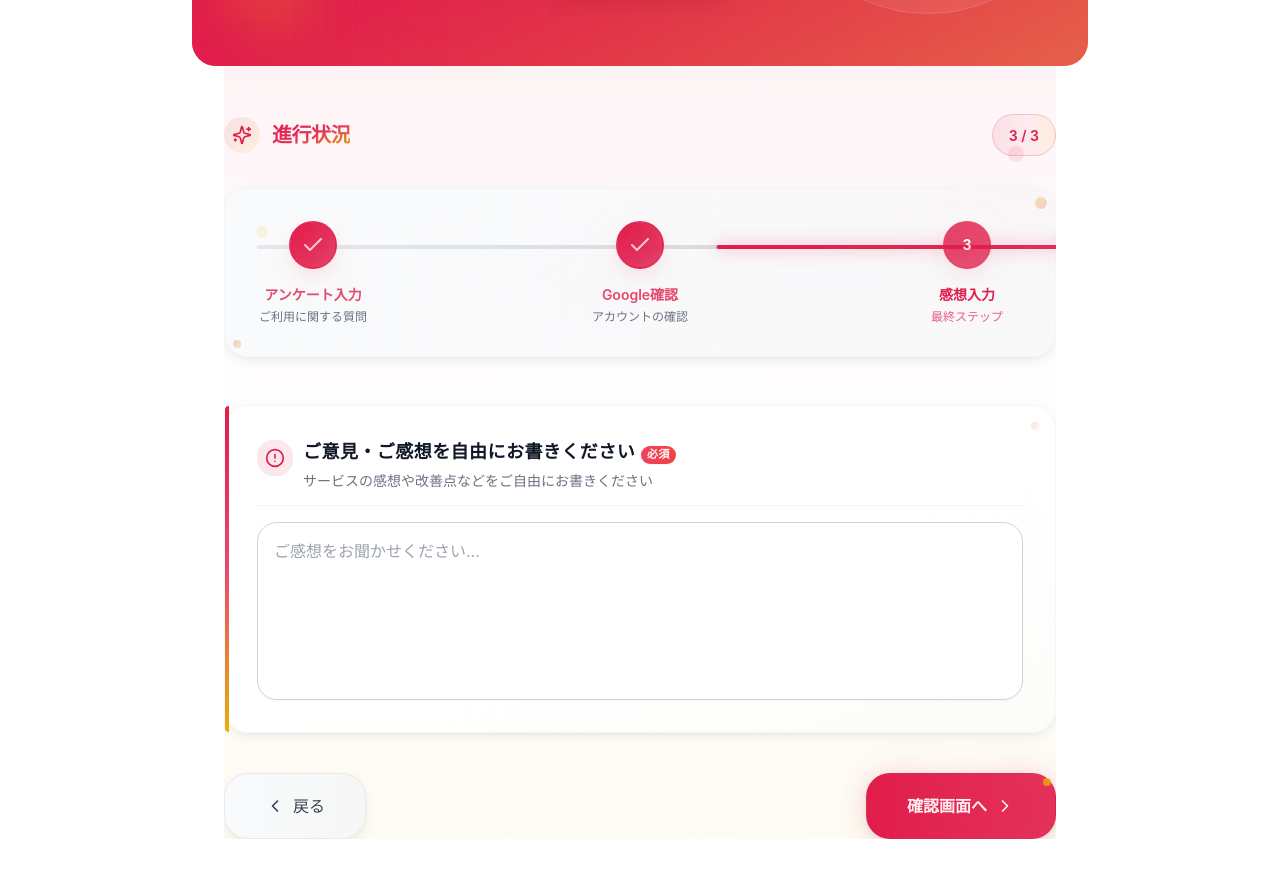
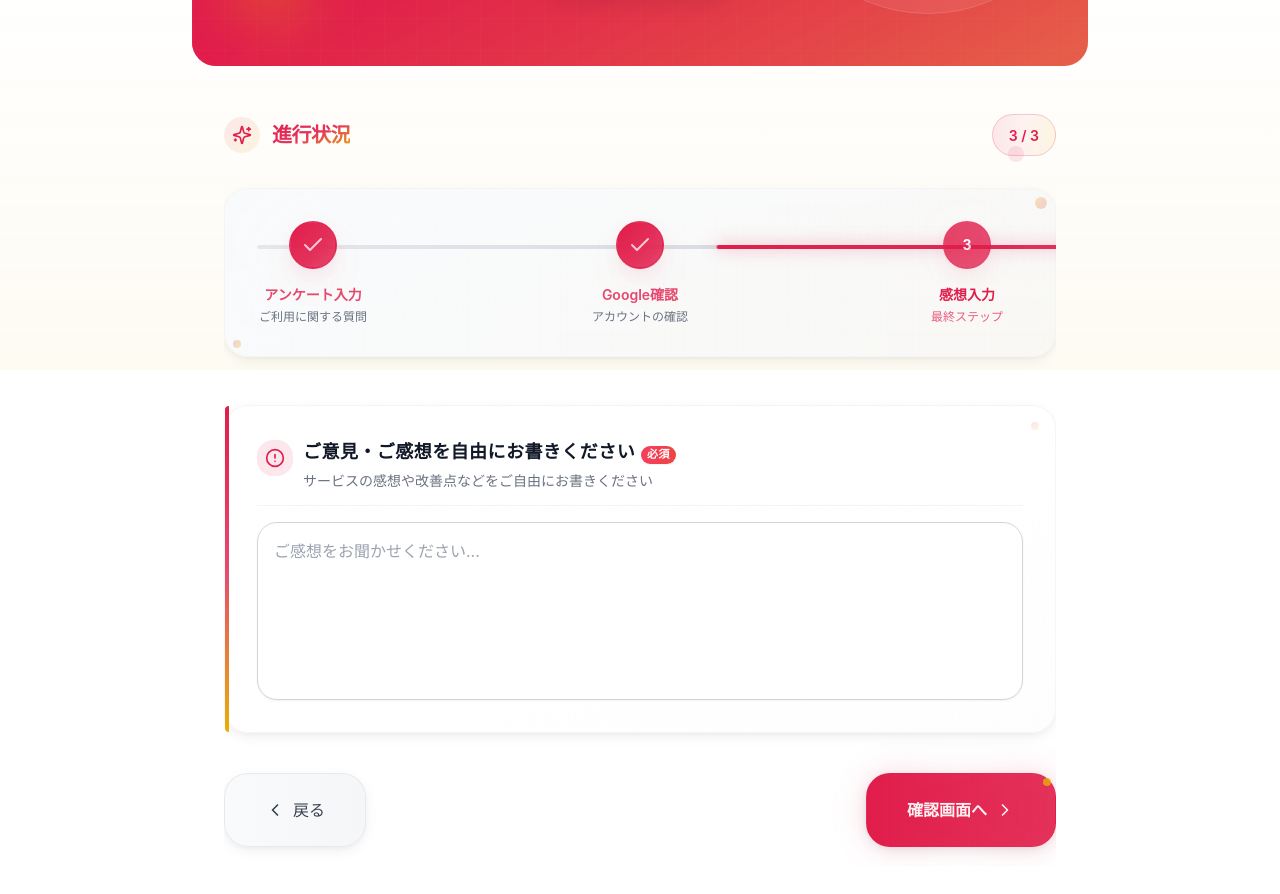
Before and after one commit to Okusan11/c-links-survey, a React (Create React App) app: page /reviewform in a window 1280 px wide. Shown: the part 430-1324 px from the top of the page. Built offline with nearby package versions, Linux system fonts and the light colour scheme.

Commit message:
フォームデザインを一新

```diff
--- a/src/components/common/FormButtons.tsx
+++ b/src/components/common/FormButtons.tsx
@@ -36,7 +36,7 @@ const FormButtons: React.FC<FormButtonsProps> = ({
         <button
           onClick={onBack}
           className={cn(
-            "group relative flex-1 sm:flex-none px-8 sm:px-10 py-4 sm:py-5 text-sm sm:text-base font-medium rounded-2xl touch-target",
+            "group relative flex-1 sm:flex-none px-8 sm:px-10 py-5 sm:py-6 text-sm sm:text-base font-medium rounded-2xl touch-target",
             "bg-gradient-to-r from-gray-50 to-gray-100/80 text-gray-700",
             "border border-gray-200/80 shadow-soft",
             "hover:from-gray-100 hover:to-gray-150/80 hover:shadow-medium hover:border-gray-300/80 hover:-translate-y-0.5",
@@ -59,7 +59,7 @@ const FormButtons: React.FC<FormButtonsProps> = ({
         onClick={() => onNext()}
         disabled={disabled}
         className={cn(
-          "group relative flex-1 sm:flex-none px-8 sm:px-10 py-4 sm:py-5 text-sm sm:text-base font-semibold rounded-2xl touch-target",
+          "group relative flex-1 sm:flex-none px-8 sm:px-10 py-5 sm:py-6 text-sm sm:text-base font-semibold rounded-2xl touch-target",
           "bg-gradient-to-r from-primary via-primary/95 to-primary/90 text-primary-foreground",
           "shadow-soft border border-primary/20",
           !disabled && "hover:from-primary/95 hover:via-primary/90 hover:to-primary/85 hover:shadow-card-hover hover:-translate-y-1",
--- a/src/components/common/PageLayout.tsx
+++ b/src/components/common/PageLayout.tsx
@@ -11,7 +11,10 @@ interface PageLayoutProps {
 
 const PageLayout: React.FC<PageLayoutProps> = ({ title, subtitle, children, className }) => {
   return (
-    <div className={cn("max-w-4xl mx-auto pb-6 md:pb-8 lg:pb-12 px-4 md:px-6 lg:px-8", className)}>
+    <div className={cn("max-w-4xl mx-auto pb-6 md:pb-8 lg:pb-12 px-4 md:px-6 lg:px-8 relative", className)}>
+      {/* 全体背景グラデーション - 画面最下部まで */}
+      <div className="fixed inset-0 bg-gradient-to-b from-primary/5 via-transparent to-accent/5 -z-20" />
+
       {/* ヒーローセクション - モバイルでコンパクト、横スクロール防止 */}
       <div className="relative bg-gradient-to-br from-primary via-primary/95 to-primary/85 px-4 py-8 sm:px-6 sm:py-12 md:py-20 md:px-10 -mx-4 sm:-mx-6 lg:-mx-8 overflow-hidden rounded-b-2xl sm:rounded-b-3xl">
         {/* 背景装飾要素 */}
@@ -91,12 +94,9 @@ const PageLayout: React.FC<PageLayoutProps> = ({ title, subtitle, children, clas
       </div>
 
       {/* コンテンツエリア */}
-      <div className="relative overflow-hidden">
-        {/* 背景グラデーション */}
-        <div className="absolute inset-0 bg-gradient-to-b from-primary/5 via-transparent to-accent/5 -z-10" />
-
+      <div className="relative overflow-hidden min-h-screen">
         {/* 子コンポーネント */}
-        <div className="space-y-6 sm:space-y-8 md:space-y-10 mt-6 sm:mt-8 md:mt-12">
+        <div className="space-y-6 sm:space-y-8 md:space-y-10 mt-6 sm:mt-8 md:mt-12 relative z-10">
           {children}
         </div>
 
```
